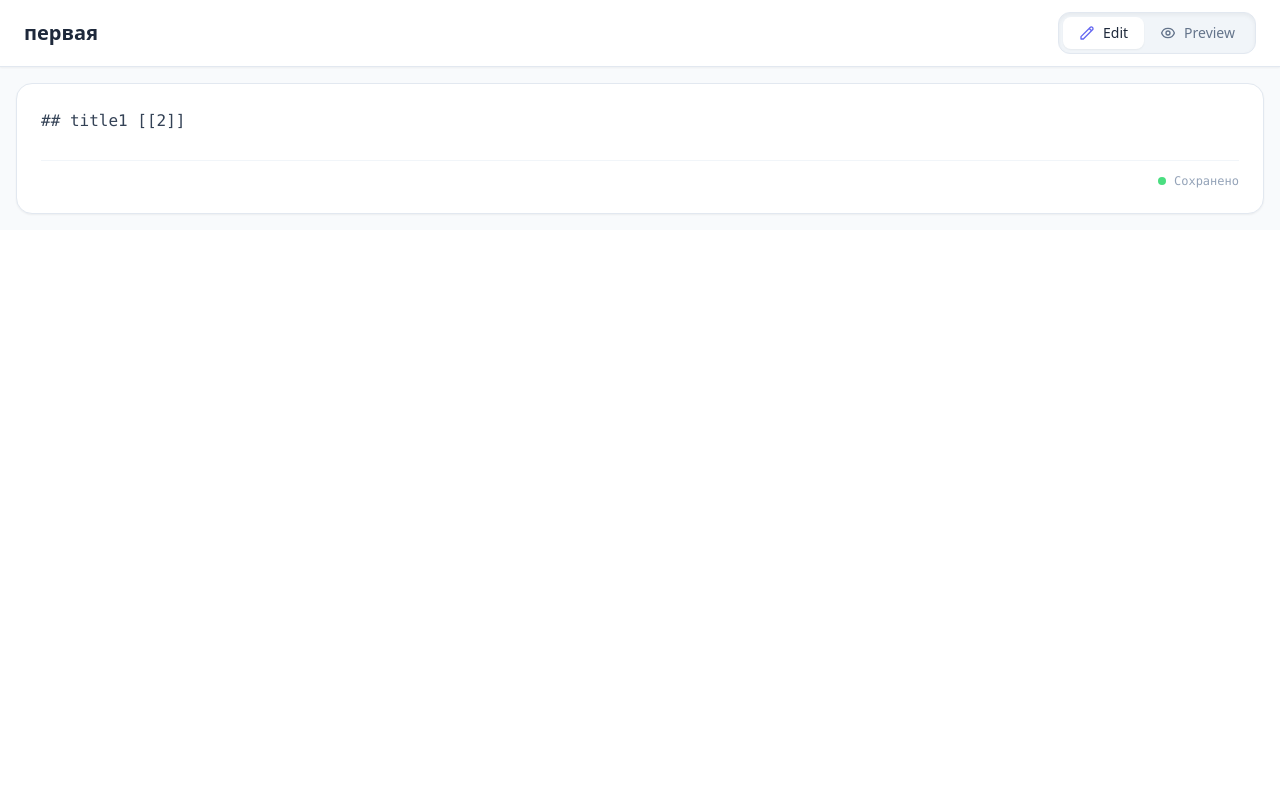
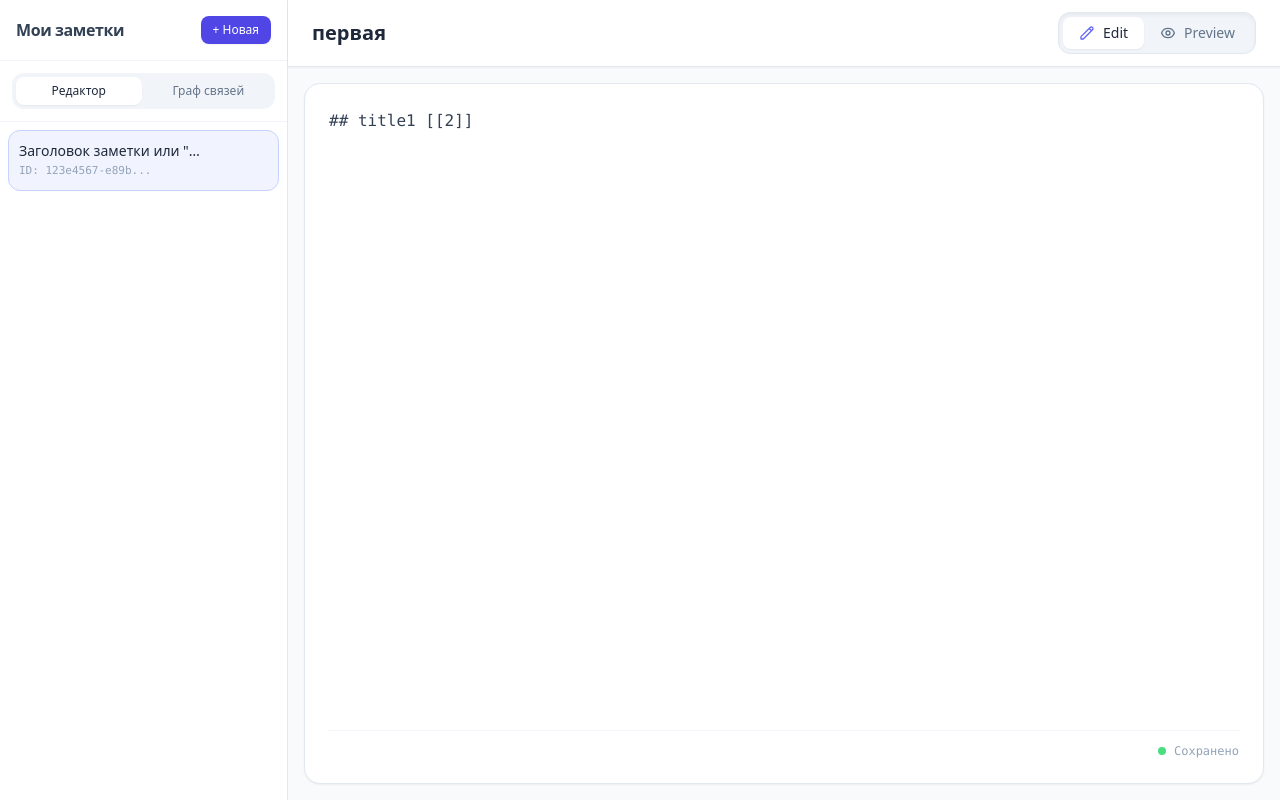
Before and after one commit to ktr92/notion_react, a React (Vite) app: page / in a window 1280 px wide. Built offline with nearby package versions, Linux system fonts and the light colour scheme.

Commit message:
[ADD] Sidebar

```diff
--- a/src/App.tsx
+++ b/src/App.tsx
@@ -1,14 +1,23 @@
-import './App.css'
-import { NoteEditor } from './components/NoteEditor'
-import { useNotes } from './store/useNotes';
+import "./App.css";
+import { Sidebar } from "./components/Sidebar";
+import { NoteEditor } from "./components/NoteEditor";
+import { useNotes } from "./store/useNotes";
 
 function App() {
-  const activeNoteId = useNotes(state => state.activeNoteId);
+  const activeNoteId = useNotes((state) => state.activeNoteId);
   return (
     <>
-      <NoteEditor key={activeNoteId}/>
+      <div className="flex h-screen w-screen overflow-hidden bg-slate-100 text-slate-800 font-sans antialiased">
+        <aside className="w-72 flex-shrink-0 border-r border-slate-200 bg-white flex flex-col">
+          <Sidebar />
+        </aside>
+
+        <main className="flex-1 flex flex-col min-w-0 h-full">
+          <NoteEditor key={activeNoteId} />
+        </main>
+      </div>
     </>
-  )
+  );
 }
 
-export default App
+export default App;
--- /dev/null
+++ b/src/components/Sidebar.tsx
@@ -0,0 +1,64 @@
+
+export function Sidebar() {
+ return (
+  <>
+  <aside className="w-72 flex-shrink-0 border-r border-slate-200 bg-white flex flex-col h-full select-none">
+  <div className="p-4 border-b border-slate-100 flex items-center justify-between">
+    <span className="font-bold text-slate-700 tracking-tight">Мои заметки</span>
+    <button
+      type="button"
+      className="px-3 py-1.5 bg-indigo-600 hover:bg-indigo-700 text-white text-xs font-medium rounded-lg shadow-sm transition-colors cursor-pointer"
+    >
+      + Новая
+    </button>
+  </div>
+
+  <div className="p-3 border-b border-slate-100">
+    <div className="grid grid-cols-2 gap-1 bg-slate-100 p-1 rounded-xl">
+      <button
+        type="button"
+        className="py-1.5 text-xs font-medium rounded-lg bg-white text-slate-800 shadow-sm transition-all cursor-pointer"
+      >
+        Редактор
+      </button>
+      <button
+        type="button"
+        className="py-1.5 text-xs font-medium rounded-lg text-slate-500 hover:text-slate-700 transition-all cursor-pointer"
+      >
+        Граф связей
+      </button>
+    </div>
+  </div>
+  <div className="flex-1 overflow-y-auto p-2 space-y-1">
+    <div className="group flex items-center justify-between p-2.5 rounded-xl border bg-indigo-50/80 border-indigo-200 cursor-pointer transition-colors">
+      <div className="min-w-0 flex-1 pr-2">
+        <div className="text-sm font-medium text-slate-800 truncate">
+          Заголовок заметки или "Без названия"
+        </div>
+        <div className="text-[11px] font-mono text-slate-400 truncate mt-0.5">
+          ID: 123e4567-e89b...
+        </div>
+      </div>
+
+      <div className="flex items-center space-x-1 opacity-0 group-hover:opacity-100 transition-opacity">
+        <button
+          type="button"
+          title="Скопировать ID для ссылки"
+          className="p-1 text-slate-400 hover:text-indigo-600 rounded hover:bg-white transition-colors"
+        >
+          📋
+        </button>
+        <button
+          type="button"
+          title="Удалить заметку"
+          className="p-1 text-slate-400 hover:text-red-600 rounded hover:bg-white transition-colors"
+        >
+          🗑️
+        </button>
+      </div>
+    </div>
+  </div>
+</aside>
+  </>
+ )
+}
```
